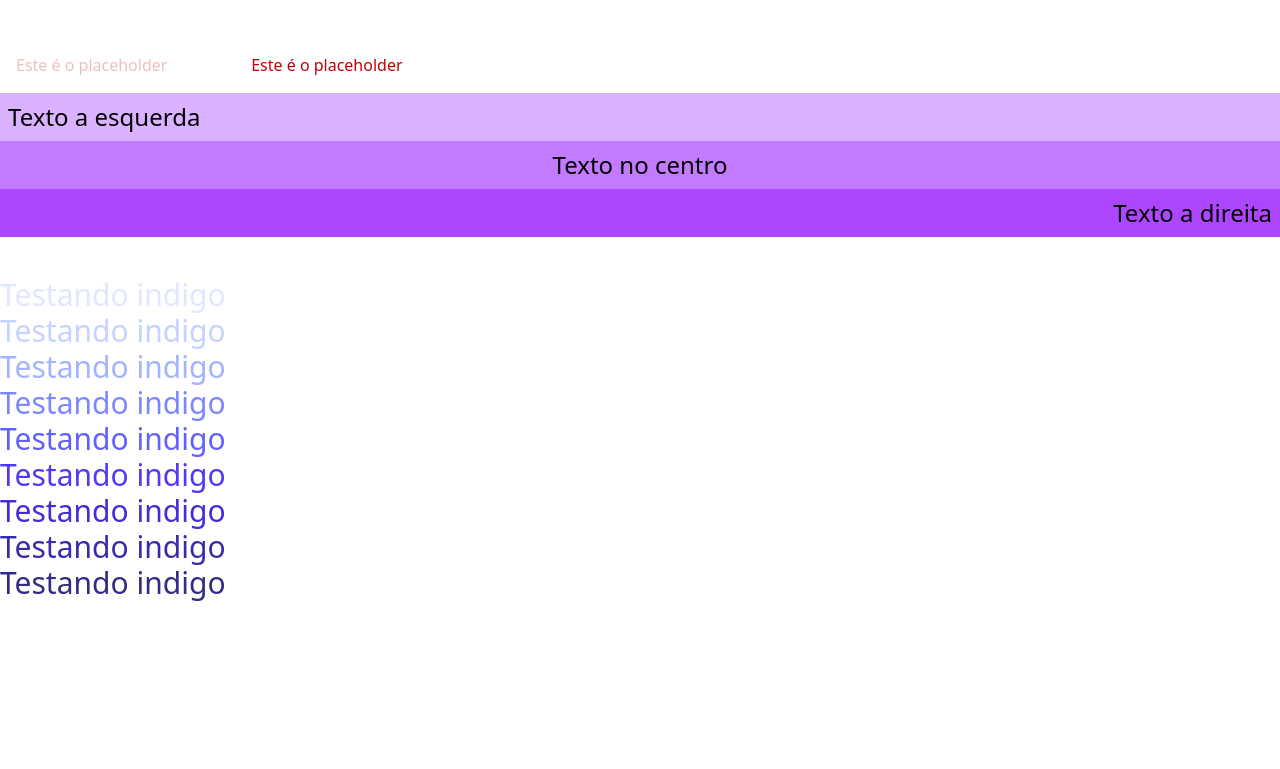
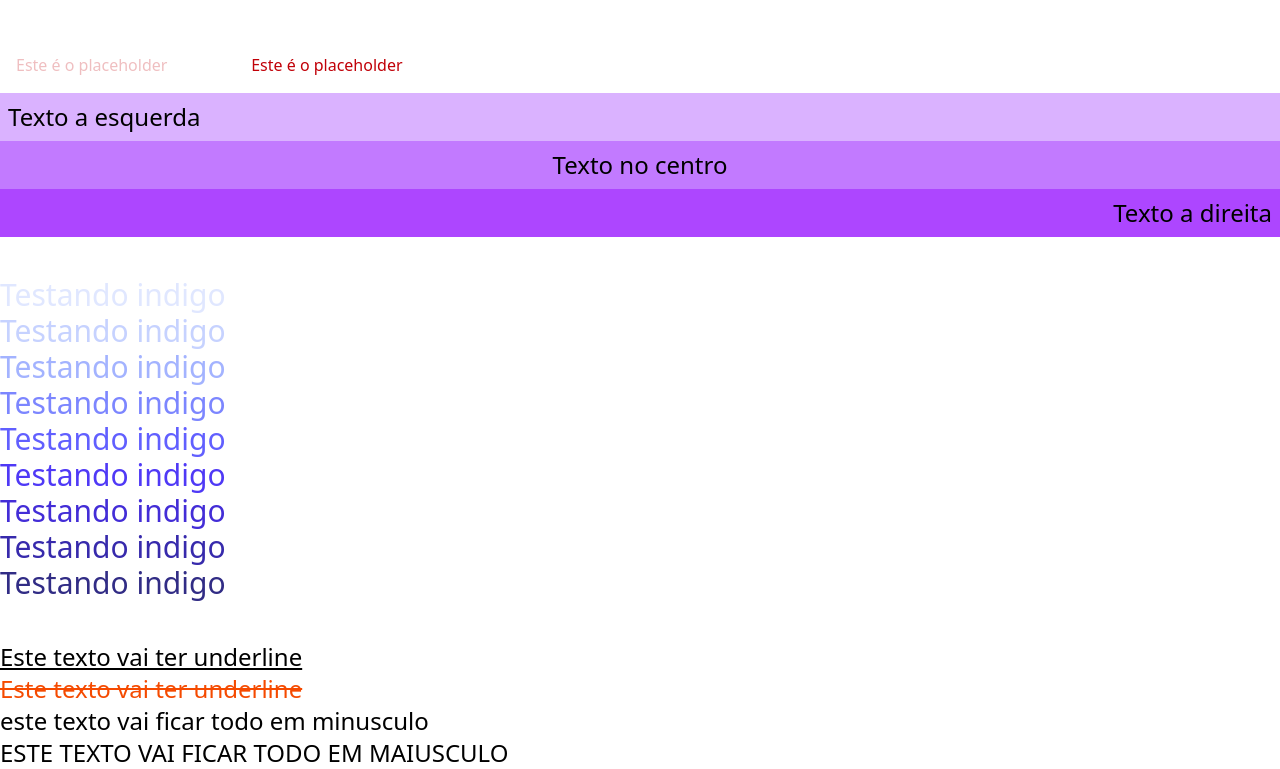
Before and after one commit to LucasAntonio-LAM/Curso-Udemy-Tailwindcss, a website: page Seção 09 - Tipografia/src/index.html in a window 1280 px wide. Shown: the part 1471-2240 px from the top of the page. Before the commit the page ends 2074 px from the top, so only its background shows below. Drawn offline with nearby package versions, Linux system fonts and the light colour scheme.

Commit message:
aula - decoration e transform

```diff
--- a/Seção 09 - Tipografia/src/index.html
+++ b/Seção 09 - Tipografia/src/index.html
@@ -88,7 +88,14 @@
     <p class="text-3xl text-indigo-600">Testando indigo</p>
     <p class="text-3xl text-indigo-700">Testando indigo</p>
     <p class="text-3xl text-indigo-800">Testando indigo</p>
-    <p class="text-3xl text-indigo-900">Testando indigo</p>
+    <p class="text-3xl text-indigo-900 mb-10">Testando indigo</p>
+
+    <!-- Decoration e transform -->
+
+    <p class="text-2xl underline">Este texto vai ter underline</p>
+    <p class="text-2xl line-through text-orange-600">Este texto vai ter underline</p>
+    <p class="text-2xl lowercase">ESTE TEXTO VAI FICAR TODO EM MINUSCULO</p>
+    <p class="text-2xl uppercase">ESte texto vai ficar todo em MAIUSCULO</p>
 
 </body>
 </html>
```
Also changed, not shown: Seção 09 - Tipografia/src/css/output.css.
